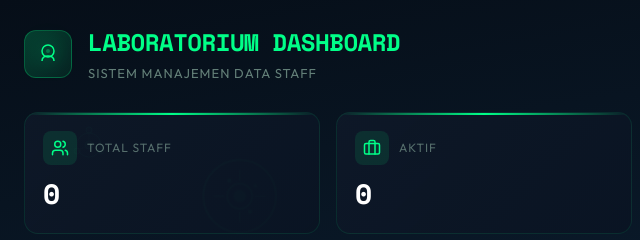
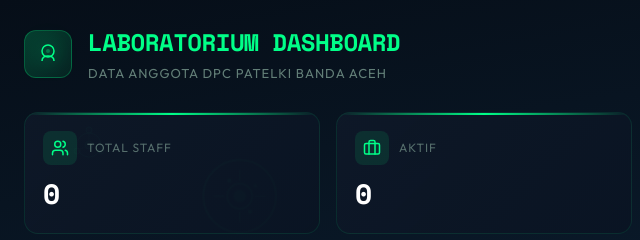
Before and after one commit to akreditasirs7-lang/DPC-Patelki-Banda-Aceh, a plain HTML site: page index.html in a window 1280 px wide. Shown: the top 240 px of the page, 0-640 px from the left. Drawn offline with nearby package versions, Linux system fonts and the light colour scheme; no server answers.

Commit message:
Update index.html

```diff
--- a/index.html
+++ b/index.html
@@ -109,7 +109,7 @@
                             LABORATORIUM DASHBOARD</h1>
                         <p id="dashboard-subtitle"
                             style="font-size:13px;color:rgba(160,200,180,0.6);margin:4px 0 0 0;letter-spacing:1px;text-transform:uppercase;">
-                            Sistem Manajemen Data Staff</p>
+                            Data Anggota DPC Patelki Banda Aceh </p>
                     </div>
                     <div style="margin-left:auto;"><button id="btn-add" class="btn-primary"
                             style="padding:10px 22px;border-radius:10px;border:none;cursor:pointer;font-family:'Outfit',sans-serif;font-size:14px;display:flex;align-items:center;gap:8px;">
```
